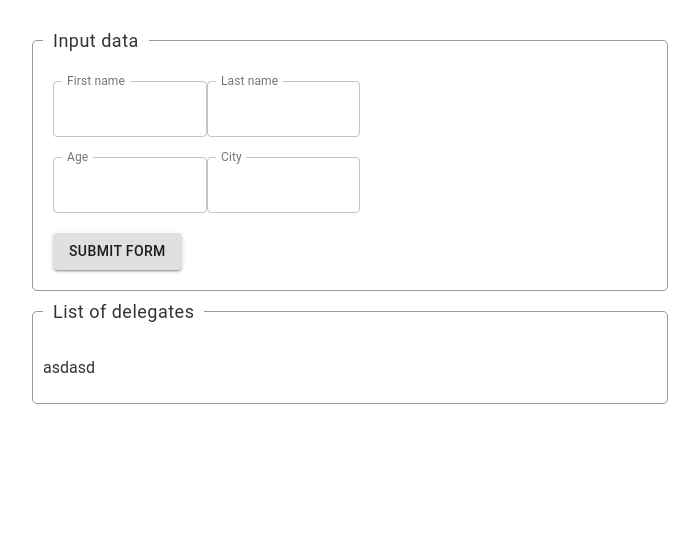
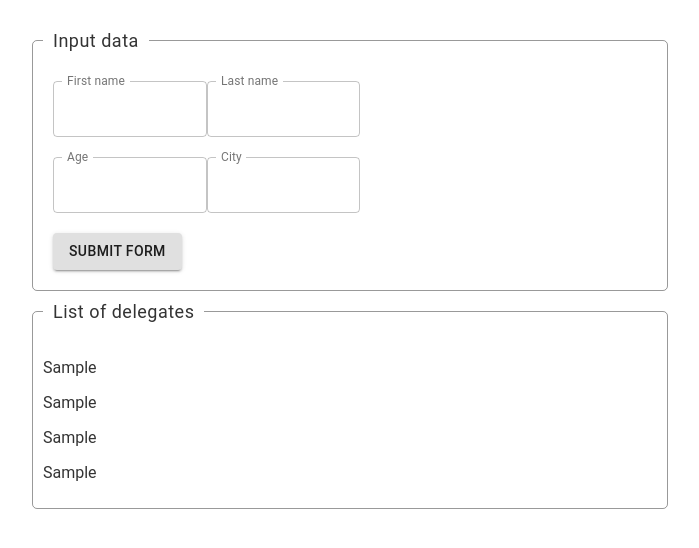
Before and after one commit to grjus-portfolio/react-hook-form-class-component, a React (Create React App) app: page / in a window 1280 px wide. Both pictures are taken after typing "Sample", "Sample", "Sample", "Sample" into the empty fields and a click on the button "SUBMIT FORM". Shown: the top 548 px of the page, without its empty margins (290-989 px from the left). Built offline with nearby package versions, Linux system fonts and the light colour scheme.

Commit message:
Added list of delegates template

```diff
--- a/src/App.js
+++ b/src/App.js
@@ -1,37 +1,39 @@
-import React, {Component} from "react";
-import MainComponent from "./components/MainContainer"
-import FormWrapper from "./components/Form"
+import React, { Component } from "react";
+import MainComponent from "./components/MainContainer";
+import FormWrapper from "./components/Form";
+import Person from "./components/DelegatePerson";
 
-class App extends Component{
-  constructor(props){
-    super(props)
-    this.state={
-      delegates:[]
-    }
+class App extends Component {
+  constructor(props) {
+    super(props);
+    this.state = {
+      delegates: []
+    };
   }
 
-  componentDidUpdate(){
-    console.log(this.state)
+  render() {
+    return (
+      <>
+        <MainComponent title="Input data">
+          <FormWrapper
+            handleData={(data) =>
+              this.setState({
+                delegates: [
+                  ...this.state.delegates,
+                  { ...data, id: new Date().valueOf() }
+                ]
+              })
+            }
+          />
+        </MainComponent>
+        <MainComponent title="List of delegates">
+          {this.state.delegates.map((person) => (
+            <Person key={person.id} {...person} />
+          ))}
+        </MainComponent>
+      </>
+    );
   }
-
-
-
-  render(){
-    return(
-      <>
-      <MainComponent title="Input data">
-      <FormWrapper handleData = {data=>this.setState({
-        delegates:[...this.state.delegates,{...data, id:new Date().valueOf()}]
-      })}/>
-      </MainComponent>
-      <MainComponent title="List of delegates">
-        <p>asdasd</p>
-      </MainComponent>
-      </>
-    )
-  }
-
 }
 
-
 export default App;
--- /dev/null
+++ b/src/components/DelegatePerson/index.js
@@ -0,0 +1,27 @@
+import React, { Component } from "react";
+import PropTypes from "prop-types";
+
+class Delegate extends Component {
+  render() {
+    const { firstName, lastName, age, city } = this.props;
+    return (
+      <div className="container">
+        <div className="person-container">
+          <p className="person-data">{firstName}</p>
+          <p className="person-data">{lastName}</p>
+          <p className="person-data">{age}</p>
+          <p className="person-data">{city}</p>
+        </div>
+      </div>
+    );
+  }
+}
+
+Delegate.propTypes = {
+  firstName: PropTypes.string.isRequired,
+  lastName: PropTypes.string.isRequired,
+  age: PropTypes.string.isRequired,
+  city: PropTypes.string.isRequired
+};
+
+export default Delegate;
```
